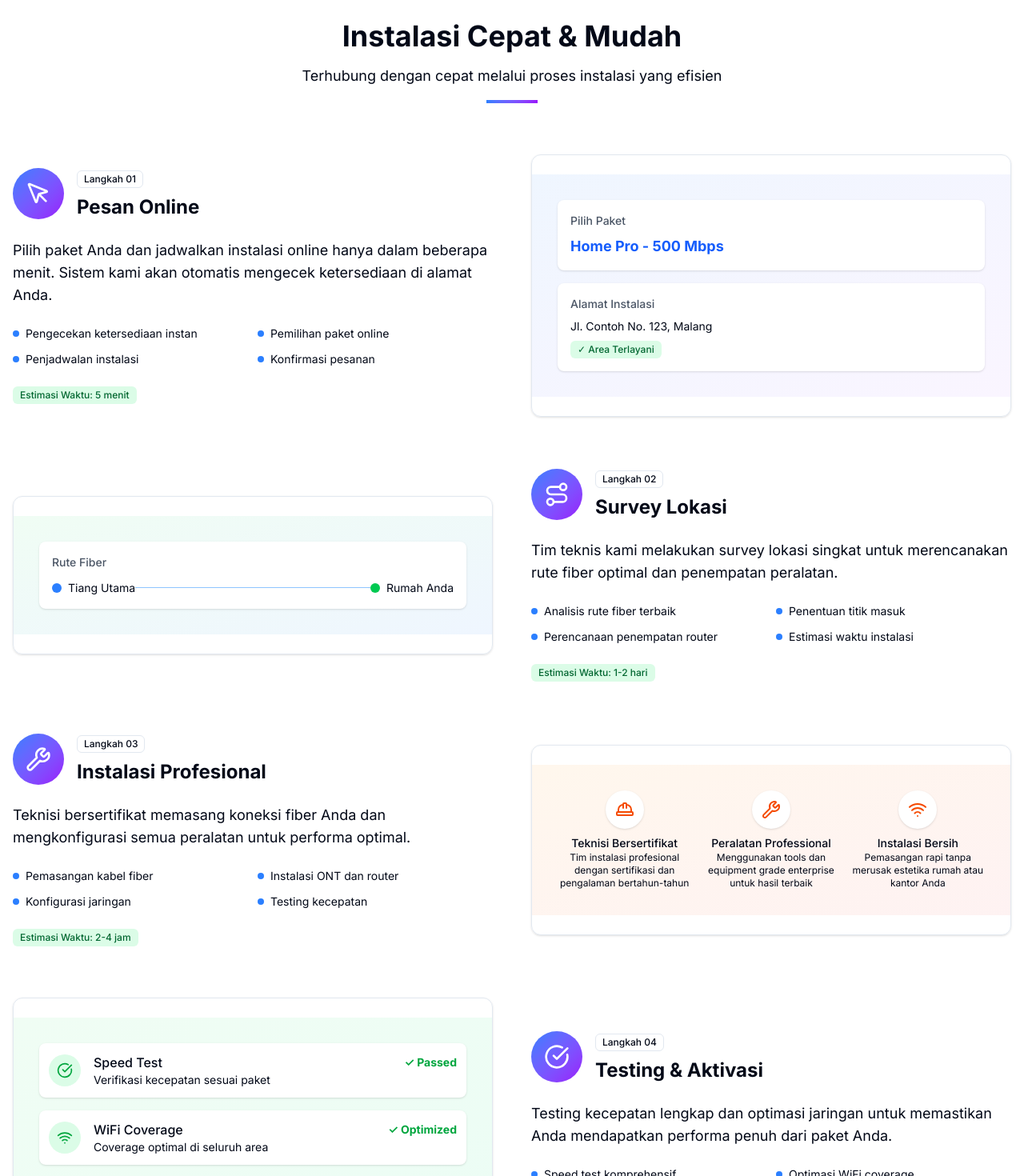
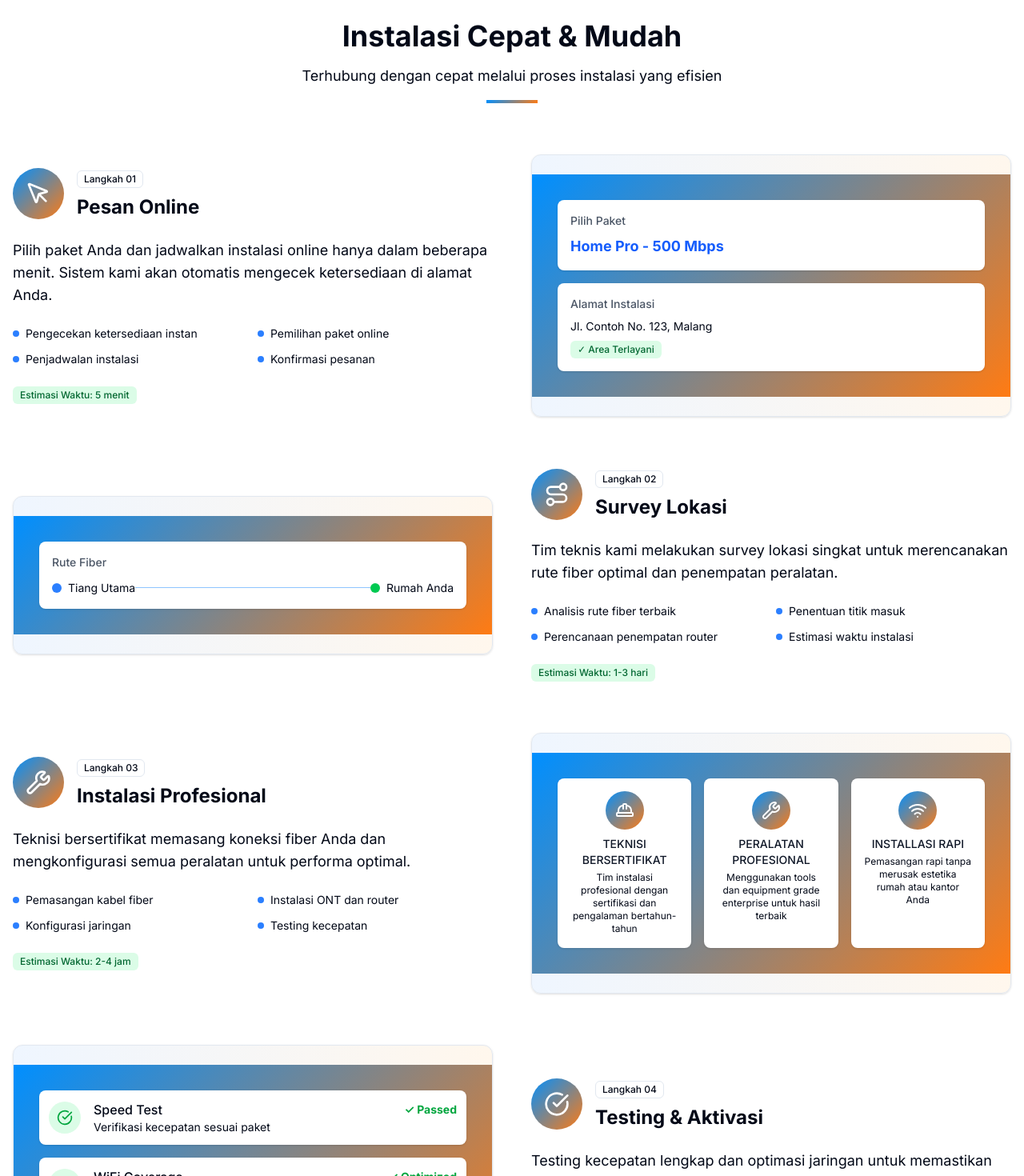
Before and after one commit to CV-JM-Network/jaylangkung-web, a Next.js app: page /services/brainnet in a window 1280 px wide. Shown: the part 3660-5130 px from the top of the page at 80% size. Built offline with nearby package versions, Linux system fonts and the light colour scheme.

Commit message:
feat: pass color props to FAQBrainnet and InstallationProcess components for improved styling

```diff
--- a/src/app/services/brainnet/page.tsx
+++ b/src/app/services/brainnet/page.tsx
@@ -110,7 +110,7 @@ export default function Brainnet() {
 
       <InstallationProcess colors={colors.slice(0, 2)} />
 
-      <FAQBrainnet />
+      <FAQBrainnet colors={colors.slice(0, 2)} />
 
       <CallToAction />
     </main>
--- a/src/components/faq.tsx
+++ b/src/components/faq.tsx
@@ -149,13 +149,13 @@ const viaChatQuestions = [
   },
 ];
 
-export function FAQBrainnet() {
+export function FAQBrainnet({ colors }: { colors: string[] }) {
   return (
     <FAQ
       title='Pertanyaan Umum tentang Brainnet'
       subtitle='Temukan jawaban untuk pertanyaan umum tentang layanan internet fiber kami'
       questions={brainnetQuestions}
-      colors={['#4A90E2', '#50E3C2', '#9013FE']}
+      colors={colors}
     />
   );
 }
--- a/src/components/installation-process.tsx
+++ b/src/components/installation-process.tsx
@@ -9,6 +9,10 @@ import {
   Wifi,
   Wrench,
 } from 'lucide-react';
+
+interface InstallationStepProps {
+  colors: string[];
+}
 
 const processSteps = [
   {
@@ -37,7 +41,7 @@ const processSteps = [
       'Perencanaan penempatan router',
       'Estimasi waktu instalasi',
     ],
-    timeframe: '1-2 hari',
+    timeframe: '1-3 hari',
   },
   {
     step: '03',
@@ -72,18 +76,18 @@ const processSteps = [
 const installationFeatures = [
   {
     icon: HardHat,
-    title: 'Teknisi Bersertifikat',
+    title: 'TEKNISI BERSERTIFIKAT',
     description:
       'Tim instalasi profesional dengan sertifikasi dan pengalaman bertahun-tahun',
   },
   {
     icon: Wrench,
-    title: 'Peralatan Professional',
+    title: 'PERALATAN PROFESIONAL',
     description: 'Menggunakan tools dan equipment grade enterprise untuk hasil terbaik',
   },
   {
     icon: Wifi,
-    title: 'Instalasi Bersih',
+    title: 'INSTALLASI RAPI',
     description: 'Pemasangan rapi tanpa merusak estetika rumah atau kantor Anda',
   },
 ];
@@ -109,7 +113,10 @@ const testingResults = [
   },
 ];
 
-export default function InstallationProcess() {
+export default function InstallationProcess({ colors }: InstallationStepProps) {
+  // Helper functions for style consistency
+  const getGradientBg = () => `linear-gradient(135deg, ${colors.join(', ')})`;
+
   return (
     <section className='py-20'>
       <div className='container mx-auto px-4'>
@@ -118,7 +125,9 @@ export default function InstallationProcess() {
           <p className='mt-4 text-lg text-muted-foreground'>
             Terhubung dengan cepat melalui proses instalasi yang efisien
           </p>
-          <div className='mx-auto mt-4 h-1 w-16 bg-gradient-to-r from-blue-500 to-purple-600'></div>
+          <div
+            className='mx-auto mt-4 h-1 w-16'
+            style={{ background: getGradientBg() }}></div>
         </div>
 
         <div className='mt-16 space-y-16'>
@@ -134,7 +143,9 @@ export default function InstallationProcess() {
                 }`}>
                 <div className={`space-y-6 ${isReverse ? 'lg:col-start-2' : ''}`}>
                   <div className='flex items-center gap-4'>
-                    <div className='flex h-16 w-16 items-center justify-center rounded-full bg-gradient-to-br from-blue-500 to-purple-600 text-white'>
+                    <div
+                      className='flex h-16 w-16 items-center justify-center rounded-full text-white'
+                      style={{ background: getGradientBg() }}>
                       <StepIcon className='h-8 w-8' />
                     </div>
                     <div>
@@ -164,10 +175,10 @@ export default function InstallationProcess() {
                 </div>
 
                 <div className={`${isReverse ? 'lg:col-start-1' : ''}`}>
-                  <Card className='overflow-hidden'>
+                  <Card className='overflow-hidden bg-gradient-to-r from-blue-50 to-orange-50'>
                     <CardContent className='p-0'>
                       {index === 0 && (
-                        <div className='bg-gradient-to-br from-blue-50 to-purple-50 p-8'>
+                        <div style={{ background: getGradientBg() }} className='p-8'>
                           <div className='space-y-4'>
                             <div className='rounded-lg bg-white p-4 shadow-sm'>
                               <div className='mb-2 text-sm font-medium text-gray-600'>
@@ -191,7 +202,7 @@ export default function InstallationProcess() {
                       )}
 
                       {index === 1 && (
-                        <div className='bg-gradient-to-br from-green-50 to-blue-50 p-8'>
+                        <div style={{ background: getGradientBg() }} className='p-8'>
                           <div className='space-y-4'>
                             <div className='rounded-lg bg-white p-4 shadow-sm'>
                               <div className='mb-3 text-sm font-medium text-gray-600'>
@@ -214,21 +225,25 @@ export default function InstallationProcess() {
                       )}
 
                       {index === 2 && (
-                        <div className='bg-gradient-to-br from-orange-50 to-red-50 p-8'>
+                        <div style={{ background: getGradientBg() }} className='p-8'>
                           <div className='grid gap-4 sm:grid-cols-3'>
                             {installationFeatures.map((feature, featureIndex) => {
                               const FeatureIcon = feature.icon;
                               return (
-                                <div key={featureIndex} className='text-center'>
+                                <div
+                                  key={featureIndex}
+                                  className='rounded-lg bg-white p-4 shadow-sm flex flex-col items-center'>
                                   <div className='mb-2 flex justify-center'>
-                                    <div className='flex h-12 w-12 items-center justify-center rounded-full bg-white shadow-sm'>
-                                      <FeatureIcon className='h-6 w-6 text-orange-600' />
+                                    <div
+                                      className='flex h-12 w-12 items-center justify-center rounded-full'
+                                      style={{ background: getGradientBg() }}>
+                                      <FeatureIcon className='h-6 w-6 text-white' />
                                     </div>
                                   </div>
-                                  <div className='text-sm font-medium'>
+                                  <div className='text-sm font-medium text-gray-900 text-center'>
                                     {feature.title}
                                   </div>
-                                  <div className='text-xs text-muted-foreground'>
+                                  <div className='mt-1 text-xs text-muted-foreground text-center'>
                                     {feature.description}
                                   </div>
                                 </div>
@@ -239,7 +254,7 @@ export default function InstallationProcess() {
                       )}
 
                       {index === 3 && (
-                        <div className='bg-gradient-to-br from-green-50 to-emerald-50 p-8'>
+                        <div style={{ background: getGradientBg() }} className='p-8'>
                           <div className='space-y-4'>
                             {testingResults.map((result, resultIndex) => {
                               const ResultIcon = result.icon;
```
